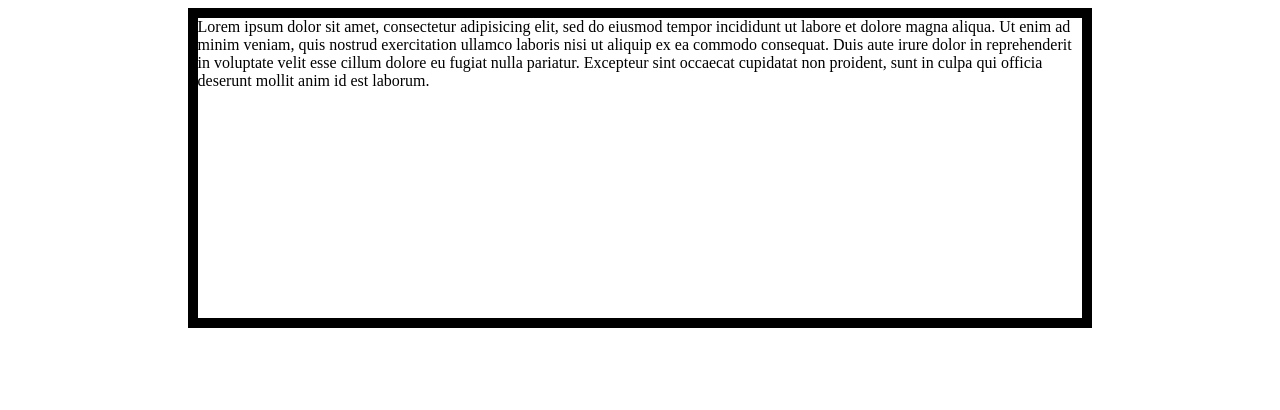
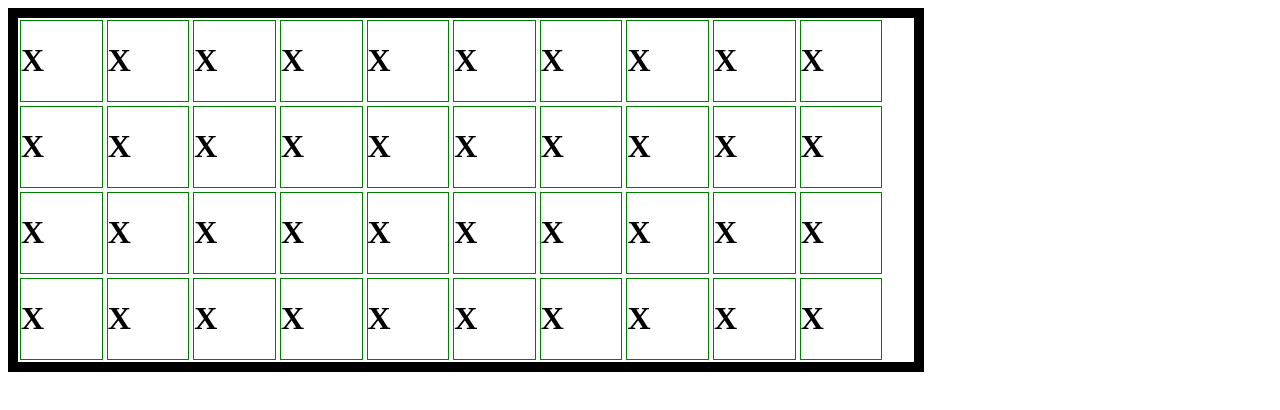
Before and after one commit to juanlb1844/A1, a plain HTML site: page Clorox/index.html in a window 1280 px wide. Drawn offline with Linux system fonts and the light colour scheme; no server answers.

Commit message:
cambios mínimos

```diff
--- a/Clorox/clorox.js
+++ b/Clorox/clorox.js
@@ -2,8 +2,9 @@ $(document).ready(
 		function() {
 
 		class initBeer {
-			constructor(nameSpace) {
+			constructor(nameSpace, pixels) {
 				this.nameSpace = nameSpace;
+				this.pixels = pixels;
 			}
 			get getName() {
 				return this.nameSpace;
@@ -12,13 +13,21 @@ $(document).ready(
 
 		//functions.. &&
 
-		const clorox = new initBeer('clorox');
+		const clorox = new initBeer('clorox', 20);
 		console.log(clorox.getName);
 
 		var stylesDie = {
 			dimensions : function (width, height) {
 				var cad = "#"+(clorox.getName);
-				$(cad).css('border', '10px solid black').css('height', '300').css('width', '70%').css('margin', 'auto');
+				$(cad).css('border', '10px solid black')
+					.css('height', 'auto')
+					.css('width', '70%')
+					.css('margin', 'auto')
+					.css('position', 'absolute');
+
+				for(var i = 0; i < 40; i++) {
+					$(cad).append('<div style="float:left; width:9%; margin:2px; border:1px solid green;" class="pixel'+i+'"><h1>X</h1></div>');
+				}
 			}
 		}
 		stylesDie.dimensions();
--- a/Clorox/index.html
+++ b/Clorox/index.html
@@ -2,19 +2,14 @@
 <html>
 <head>
 	<title>Clorox Frame</title>
-	<script type="text/javascript" src="jQuery.v.3.3.1.js"></script>
+	<script type="text/javascript" src="lib/jQuery.v.3.3.1.js"></script>
 	<script type="text/javascript" src="clorox.js"></script>
 	<meta charset="utf-8">
 </head>
 <body>
 
 <div id="clorox" action="autoStart">
-	Lorem ipsum dolor sit amet, consectetur adipisicing elit, sed do eiusmod
-	tempor incididunt ut labore et dolore magna aliqua. Ut enim ad minim veniam,
-	quis nostrud exercitation ullamco laboris nisi ut aliquip ex ea commodo
-	consequat. Duis aute irure dolor in reprehenderit in voluptate velit esse
-	cillum dolore eu fugiat nulla pariatur. Excepteur sint occaecat cupidatat non
-	proident, sunt in culpa qui officia deserunt mollit anim id est laborum.
+
 </div>
 
 </body>
```
Also changed, not shown: Clorox/lib/jQuery.v.3.3.1.js (renamed from Clorox/jQuery.v.3.3.1.js).
